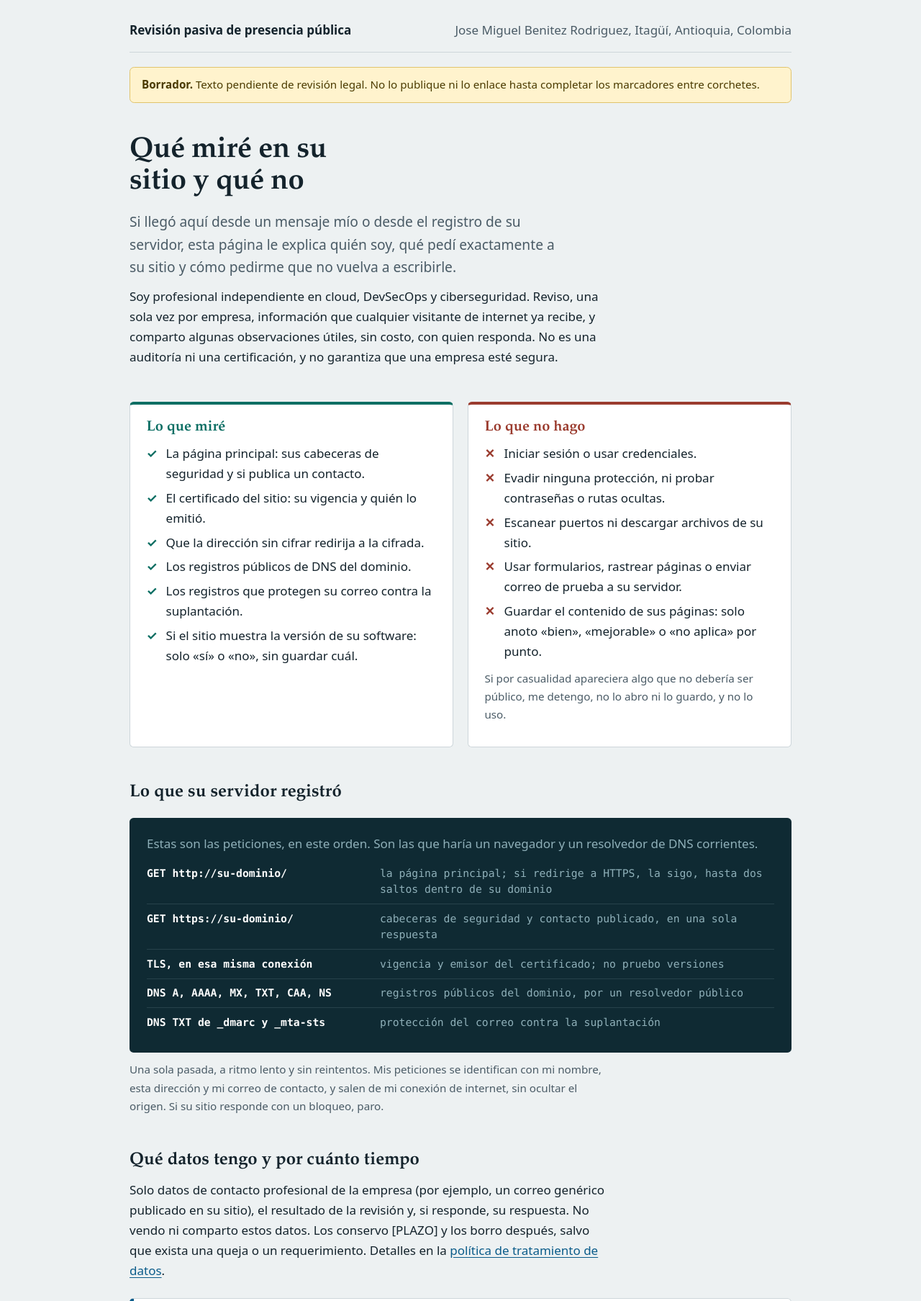
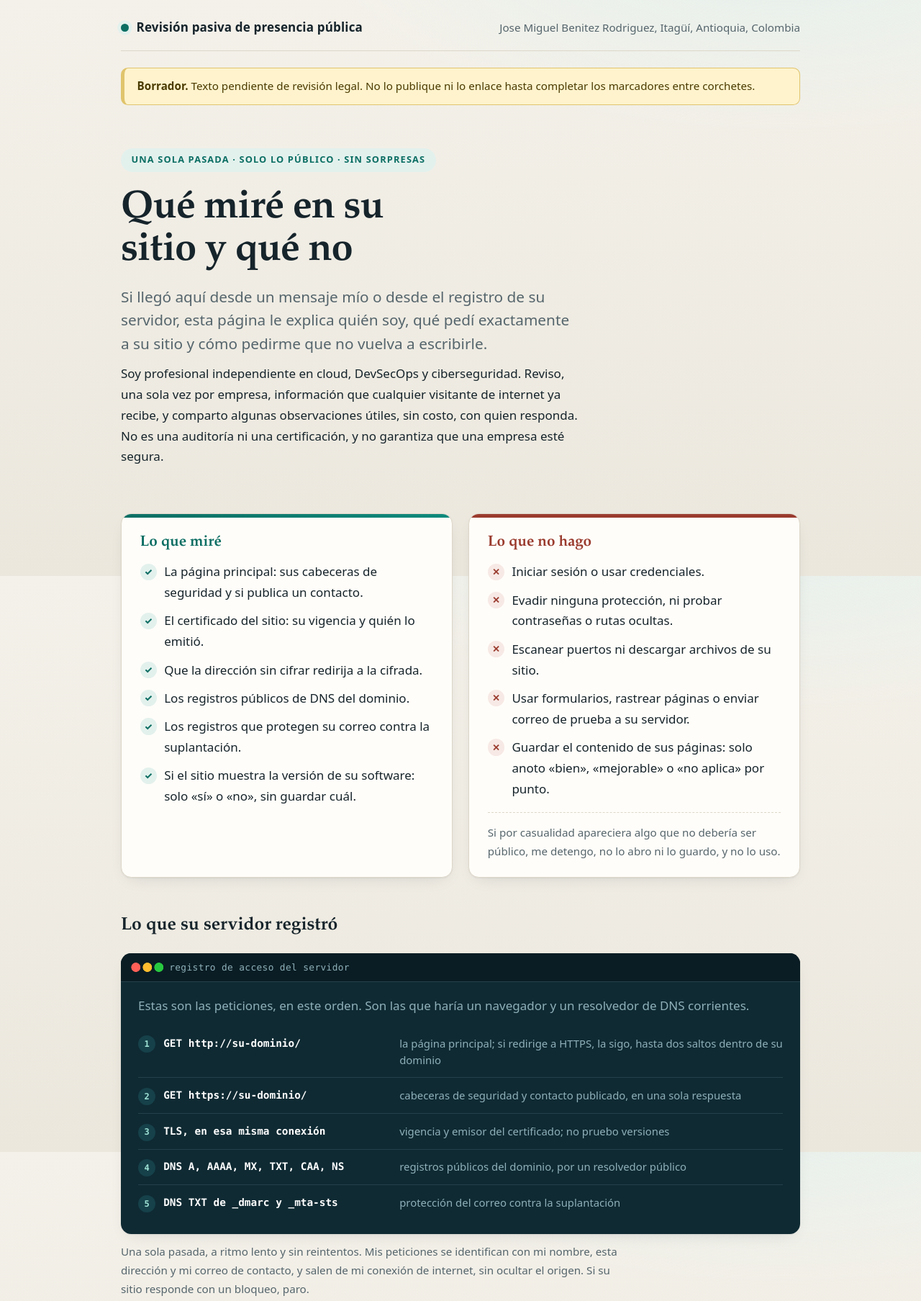
Before and after one commit to joneshys/LandingJoneshys, a plain HTML site: page index.html in a window 1280 px wide. Shown: the top 1807 px of the page at 72% size. Drawn offline with Linux system fonts and the light colour scheme.

Commit message:
Mejora estética de la landing: nuevo estilo visual
Rediseño del CSS (fondo, tarjetas, portada, registro tipo terminal,
botón de baja, política) y clase .inicio en index.html. Sin cambios
en los textos. Compatible con el CSP existente.

Co-Authored-By: Claude Sonnet 5.5 <noreply@anthropic.com>
Claude-Session: https://claude.ai/code/session_01SLngGxJbsj7Vn2TC54pVDb

```diff
--- a/index.html
+++ b/index.html
@@ -21,7 +21,7 @@
   <p class="borrador" role="note"><strong>Borrador.</strong> Texto pendiente de revisión legal. No lo publique ni lo enlace hasta completar los marcadores entre corchetes.</p>
 
   <main>
-    <section class="portada">
+    <section class="portada inicio">
       <h1>Qué miré en su sitio y qué no</h1>
       <p class="lead">Si llegó aquí desde un mensaje mío o desde el registro de su servidor, esta página le explica quién soy, qué pedí exactamente a su sitio y cómo pedirme que no vuelva a escribirle.</p>
       <p>Soy profesional independiente en cloud, DevSecOps y ciberseguridad. Reviso, una sola vez por empresa, información que cualquier visitante de internet ya recibe, y comparto algunas observaciones útiles, sin costo, con quien responda. No es una auditoría ni una certificación, y no garantiza que una empresa esté segura.</p>
--- a/style.css
+++ b/style.css
@@ -1,80 +1,176 @@
-/* Landing de la revisión pasiva. Sin JavaScript, sin fuentes ni recursos externos. Compatible con CSP default-src 'none'; style-src 'self'. */
+/* Landing de la revisión pasiva. Sin JavaScript, sin fuentes ni recursos externos. Compatible con CSP default-src 'none'; style-src 'self'; img-src 'self'. */
 :root{
-  --fondo:#edf1f2;--papel:#ffffff;--tinta:#14232c;--suave:#4a5b66;--linea:#cdd6da;
-  --si:#0b6e63;--si-fondo:#e6f3f0;--no:#9a3b2e;--no-fondo:#f8ebe8;
-  --registro:#0f2a33;--registro-texto:#d7e6ea;--registro-suave:#8fb0b9;--enlace:#0b5c8a;
+  color-scheme:light dark;
+  --fondo:#f4f1ea;--fondo-2:#ebe7dd;--papel:#fffdf9;--tinta:#16242b;--suave:#55656c;--linea:#ddd7c9;
+  --acento:#0b6e63;--acento-2:#0d8a7c;--acento-fondo:#e3f1ed;
+  --no:#9a3b2e;--no-fondo:#f7e9e5;
+  --registro:#0f2a33;--registro-barra:#0a1d24;--registro-texto:#d7e6ea;--registro-suave:#8fb0b9;--registro-linea:#24404a;
+  --enlace:#0b5c8a;
   --aviso:#fff3cd;--aviso-texto:#4a3b00;--aviso-linea:#e0c46c;
+  --sombra:0 1px 2px rgba(22,36,43,.06),0 8px 24px -12px rgba(22,36,43,.18);
+  --radio:.9rem;
   --serif:"Iowan Old Style","Palatino Linotype",Charter,"Book Antiqua",Georgia,serif;
   --sans:system-ui,-apple-system,"Segoe UI",Roboto,"Helvetica Neue",Arial,sans-serif;
   --mono:ui-monospace,"SFMono-Regular",Menlo,Consolas,monospace;
 }
 @media (prefers-color-scheme:dark){:root{
-  --fondo:#0e171c;--papel:#16232a;--tinta:#e8eff1;--suave:#9db0b8;--linea:#2b3c45;
-  --si:#5cc9b8;--si-fondo:#12302d;--no:#e59a8d;--no-fondo:#35201c;
-  --registro:#0a1418;--registro-texto:#d2e4e8;--registro-suave:#7fa3ad;--enlace:#8cc6ea;
-  --aviso:#3a3000;--aviso-texto:#ffe9a0;--aviso-linea:#7a6500;}}
+  --fondo:#0d1519;--fondo-2:#111c21;--papel:#15232a;--tinta:#e8eff1;--suave:#9db0b8;--linea:#26363e;
+  --acento:#5cc9b8;--acento-2:#7ad8c9;--acento-fondo:#12302d;
+  --no:#e59a8d;--no-fondo:#35201c;
+  --registro:#0a1418;--registro-barra:#071014;--registro-texto:#d2e4e8;--registro-suave:#7fa3ad;--registro-linea:#1f343c;
+  --enlace:#8cc6ea;
+  --aviso:#3a3000;--aviso-texto:#ffe9a0;--aviso-linea:#7a6500;
+  --sombra:0 1px 2px rgba(0,0,0,.4),0 10px 28px -14px rgba(0,0,0,.6);}}
+
 *{box-sizing:border-box}
-html{font-size:100%;-webkit-text-size-adjust:100%}
-body{margin:0;background:var(--fondo);color:var(--tinta);font:1.0625rem/1.65 var(--sans)}
-.pagina{max-width:60rem;margin:0 auto;padding:0 1.25rem}
-a{color:var(--enlace);text-underline-offset:.18em}
-a:focus-visible{outline:3px solid var(--enlace);outline-offset:3px;border-radius:2px}
+html{font-size:100%;-webkit-text-size-adjust:100%;scroll-behavior:smooth}
+body{
+  margin:0;color:var(--tinta);font:1.0625rem/1.7 var(--sans);
+  background:
+    radial-gradient(60rem 28rem at 85% -8rem,var(--acento-fondo),transparent 70%),
+    linear-gradient(180deg,var(--fondo),var(--fondo-2));
+  background-attachment:fixed;min-height:100vh;
+  -webkit-font-smoothing:antialiased;
+}
+.pagina{max-width:62rem;margin:0 auto;padding:0 1.5rem}
+a{color:var(--enlace);text-underline-offset:.2em;text-decoration-thickness:.08em}
+a:hover{text-decoration-thickness:.14em}
+a:focus-visible{outline:3px solid var(--enlace);outline-offset:3px;border-radius:3px}
 h1,h2{font-family:var(--serif);font-weight:700;color:var(--tinta);text-wrap:balance}
-h1{font-size:2.5rem;line-height:1.12;letter-spacing:-.01em;margin:0 0 1rem;max-width:20ch}
-h2{font-size:1.5rem;line-height:1.25;margin:3rem 0 .75rem}
-p,ul,dl{margin:.7rem 0;max-width:42rem}
-li{margin:.35rem 0}
+h1{font-size:clamp(2.1rem,5.2vw,3.4rem);line-height:1.08;letter-spacing:-.02em;margin:0 0 1.1rem;max-width:24ch}
+h2{font-size:1.55rem;line-height:1.25;margin:3.25rem 0 .8rem;letter-spacing:-.005em}
+p,ul,dl{margin:.75rem 0;max-width:44rem}
+li{margin:.4rem 0}
 
-.cabecera{padding:1.75rem 0 0;display:flex;flex-wrap:wrap;gap:.25rem 1rem;justify-content:space-between;align-items:baseline;border-bottom:1px solid var(--linea);padding-bottom:1rem}
-.sitio{font-weight:700;margin:0}
-.firma{color:var(--suave);margin:0}
+/* Cabecera */
+.cabecera{
+  padding:1.5rem 0 1.1rem;display:flex;flex-wrap:wrap;gap:.3rem 1rem;
+  justify-content:space-between;align-items:center;border-bottom:1px solid var(--linea);
+}
+.sitio{font-weight:700;margin:0;display:flex;align-items:center;gap:.65rem;letter-spacing:.01em}
+.sitio::before{
+  content:"";width:.7rem;height:.7rem;border-radius:50%;background:var(--acento);
+  box-shadow:0 0 0 .3rem var(--acento-fondo);flex:none;
+}
+.sitio a{color:inherit;text-decoration:none}
+.sitio a:hover{text-decoration:underline}
+.firma{color:var(--suave);margin:0;font-size:.95rem}
 
-.borrador{background:var(--aviso);color:var(--aviso-texto);border:1px solid var(--aviso-linea);border-radius:.4rem;padding:.7rem 1rem;margin:1.25rem 0 0;font-size:.95rem;max-width:none}
+/* Aviso de borrador */
+.borrador{
+  background:var(--aviso);color:var(--aviso-texto);border:1px solid var(--aviso-linea);
+  border-left-width:5px;border-radius:.6rem;padding:.75rem 1.1rem;margin:1.4rem 0 0;font-size:.95rem;max-width:none;
+}
 
-.portada{padding:2.75rem 0 .5rem}
-.portada .lead{font-size:1.2rem;color:var(--suave);max-width:38rem}
+/* Portada */
+.portada{padding:3.75rem 0 1rem;position:relative}
+.portada.inicio::before{
+  content:"Una sola pasada · Solo lo público · Sin sorpresas";
+  display:inline-block;font-size:.8rem;font-weight:700;letter-spacing:.09em;text-transform:uppercase;
+  color:var(--acento);background:var(--acento-fondo);border-radius:999px;padding:.35rem .9rem;margin-bottom:1.4rem;
+}
+.portada .lead{font-size:1.3rem;line-height:1.55;color:var(--suave);max-width:40rem}
+.portada p:not(.lead){max-width:40rem}
 
-.doble{display:grid;grid-template-columns:1fr 1fr;gap:1.25rem;margin:1.75rem 0 0}
-.bloque{background:var(--papel);border:1px solid var(--linea);border-radius:.35rem;padding:1.25rem 1.4rem}
-.bloque h2{margin:0 0 .6rem;font-size:1.25rem}
+/* Lo que miré / no hago */
+.doble{display:grid;grid-template-columns:1fr 1fr;gap:1.4rem;margin:2.25rem 0 0}
+.bloque{
+  background:var(--papel);border:1px solid var(--linea);border-radius:var(--radio);
+  padding:1.5rem 1.6rem 1.4rem;box-shadow:var(--sombra);position:relative;overflow:hidden;
+}
+.bloque::before{content:"";position:absolute;inset:0 0 auto 0;height:5px}
+.bloque h2{margin:.2rem 0 .8rem;font-size:1.3rem}
 .bloque ul{padding:0;margin:0;list-style:none;max-width:none}
-.bloque li{padding-left:1.7rem;position:relative}
-.bloque li::before{position:absolute;left:0;top:0;font-weight:700}
-.miro{border-top:4px solid var(--si)}
-.miro h2{color:var(--si)}
-.miro li::before{content:"✓";color:var(--si)}
-.nohago{border-top:4px solid var(--no)}
+.bloque li{padding-left:2.1rem;position:relative;margin:.65rem 0}
+.bloque li::before{
+  position:absolute;left:0;top:.18em;width:1.45rem;height:1.45rem;border-radius:50%;
+  display:grid;place-items:center;font-size:.8rem;font-weight:800;line-height:1;
+}
+.miro::before{background:linear-gradient(90deg,var(--acento),var(--acento-2))}
+.miro h2{color:var(--acento)}
+.miro li::before{content:"✓";color:var(--acento);background:var(--acento-fondo)}
+.nohago::before{background:var(--no)}
 .nohago h2{color:var(--no)}
-.nohago li::before{content:"✕";color:var(--no)}
+.nohago li::before{content:"✕";color:var(--no);background:var(--no-fondo)}
+.bloque .nota{margin:1.1rem 0 0;padding-top:.9rem;border-top:1px dashed var(--linea)}
 
-.registro{background:var(--registro);color:var(--registro-texto);border-radius:.35rem;padding:1.4rem 1.5rem;margin:1.25rem 0 0}
-.registro p{color:var(--registro-suave);max-width:none;margin:0 0 1rem}
-.registro ul{list-style:none;padding:0;margin:0;max-width:none;font-family:var(--mono);font-size:.92rem;line-height:1.5}
-.registro li{display:grid;grid-template-columns:minmax(0,19rem) 1fr;gap:.25rem 1.25rem;padding:.55rem 0;border-top:1px solid #27424b;margin:0}
-.registro li:first-child{border-top:0;padding-top:0}
-.registro b{font-weight:700;color:#fff}
-.registro span{color:var(--registro-suave)}
+/* Registro del servidor, estilo terminal */
+.registro{
+  background:var(--registro);color:var(--registro-texto);border-radius:var(--radio);
+  margin:1.4rem 0 0;overflow:hidden;box-shadow:var(--sombra);
+}
+.registro::before{
+  content:"registro de acceso del servidor";display:block;padding:.65rem 1.1rem .65rem 4.2rem;
+  background:
+    radial-gradient(circle at 1.3rem 50%,#ff5f57 .38rem,transparent .42rem),
+    radial-gradient(circle at 2.3rem 50%,#febc2e .38rem,transparent .42rem),
+    radial-gradient(circle at 3.3rem 50%,#28c840 .38rem,transparent .42rem),
+    var(--registro-barra);
+  color:var(--registro-suave);font:.8rem/1.4 var(--mono);letter-spacing:.03em;border-bottom:1px solid var(--registro-linea);
+}
+.registro p{color:var(--registro-suave);max-width:none;margin:0;padding:1.2rem 1.5rem .4rem}
+.registro ul{
+  list-style:none;padding:.4rem 1.5rem 1.2rem;margin:0;max-width:none;
+  font-family:var(--mono);font-size:.9rem;line-height:1.55;counter-reset:paso;
+}
+.registro li{
+  display:grid;grid-template-columns:minmax(0,19rem) 1fr;gap:.25rem 1.5rem;
+  padding:.8rem 0 .8rem 2.2rem;border-top:1px solid var(--registro-linea);margin:0;position:relative;counter-increment:paso;
+}
+.registro li:first-child{border-top:0}
+.registro li::before{
+  content:counter(paso);position:absolute;left:0;top:.85rem;width:1.5rem;height:1.5rem;border-radius:50%;
+  display:grid;place-items:center;background:#16414a;color:#9fe3d6;font-size:.75rem;font-weight:700;
+}
+.registro b{font-weight:700;color:#fff;overflow-wrap:anywhere}
+.registro span{color:var(--registro-suave);font-family:var(--sans);font-size:.93rem}
 .nota{font-size:.95rem;color:var(--suave)}
 
-.baja{background:var(--papel);border:1px solid var(--linea);border-left:6px solid var(--enlace);border-radius:.35rem;padding:1.25rem 1.5rem;margin:1.5rem 0 0}
+/* Bloque de baja: llamada a la acción */
+.baja{
+  background:linear-gradient(135deg,var(--acento-fondo),var(--papel) 70%);
+  border:1px solid var(--linea);border-radius:var(--radio);padding:1.75rem 1.8rem;margin:3rem 0 0;box-shadow:var(--sombra);
+}
 .baja h2{margin:0 0 .5rem}
-.baja p{max-width:40rem}
-.boton{display:inline-block;background:var(--enlace);color:#fff;font-weight:700;text-decoration:none;padding:.65rem 1.1rem;border-radius:.3rem;margin-top:.4rem}
-@media (prefers-color-scheme:dark){.boton{color:#0a1418}}
-.boton:hover{filter:brightness(1.1)}
+.baja p{max-width:42rem}
+.boton{
+  display:inline-block;background:var(--acento);color:#fff;font-weight:700;text-decoration:none;
+  padding:.8rem 1.4rem;border-radius:999px;margin:.6rem 0 .2rem;
+  box-shadow:0 6px 16px -8px var(--acento);transition:transform .15s ease,box-shadow .15s ease,filter .15s ease;
+}
+@media (prefers-color-scheme:dark){.boton{color:#07201c}}
+.boton:hover{transform:translateY(-2px);filter:brightness(1.08);box-shadow:0 10px 20px -10px var(--acento)}
+.boton:active{transform:none}
 .boton:focus-visible{outline:3px solid var(--tinta);outline-offset:3px}
 
-dl.datos{max-width:42rem}
-dl.datos dt{font-weight:700;margin-top:1rem}
-dl.datos dd{margin:.15rem 0 0}
+/* Política: lista de definiciones */
+dl.datos{max-width:44rem;background:var(--papel);border:1px solid var(--linea);border-radius:var(--radio);padding:.4rem 1.5rem 1.2rem;box-shadow:var(--sombra)}
+dl.datos dt{font-weight:700;margin-top:1.1rem;color:var(--acento);font-size:.85rem;letter-spacing:.08em;text-transform:uppercase}
+dl.datos dd{margin:.25rem 0 0}
+main > section[aria-labelledby]:not(.baja):not(.portada) > p:not(.nota){max-width:44rem}
 
-.pie{margin-top:3.5rem;padding:1.25rem 0 3rem;border-top:1px solid var(--linea);color:var(--suave);font-size:.95rem}
-.pie p{margin:.2rem 0;max-width:none}
+/* Pie */
+.pie{margin-top:4rem;padding:1.5rem 0 3rem;border-top:1px solid var(--linea);color:var(--suave);font-size:.95rem}
+.pie p{margin:.25rem 0;max-width:none}
 
 @media (max-width:44rem){
-  h1{font-size:1.9rem}
+  .pagina{padding:0 1.1rem}
+  .portada{padding-top:2.5rem}
   .doble{grid-template-columns:1fr}
   .registro li{grid-template-columns:1fr}
-  .portada{padding-top:2rem}
+  .baja{padding:1.4rem 1.2rem}
+  h2{margin-top:2.5rem}
 }
-@media print{body{background:#fff;color:#000}.registro{background:#fff;color:#000;border:1px solid #000}.registro span,.registro p{color:#333}.borrador{border:1px solid #000;background:#fff;color:#000}}
+@media (prefers-reduced-motion:reduce){
+  html{scroll-behavior:auto}
+  .boton{transition:none}
+}
+@media print{
+  body{background:#fff;color:#000}
+  .bloque,.baja,dl.datos{box-shadow:none;background:#fff}
+  .registro{background:#fff;color:#000;border:1px solid #000;box-shadow:none}
+  .registro::before{display:none}
+  .registro b{color:#000}.registro span,.registro p{color:#333}
+  .borrador{border:1px solid #000;background:#fff;color:#000}
+  .boton{background:#fff;color:#000;border:1px solid #000;box-shadow:none}
+}
```
